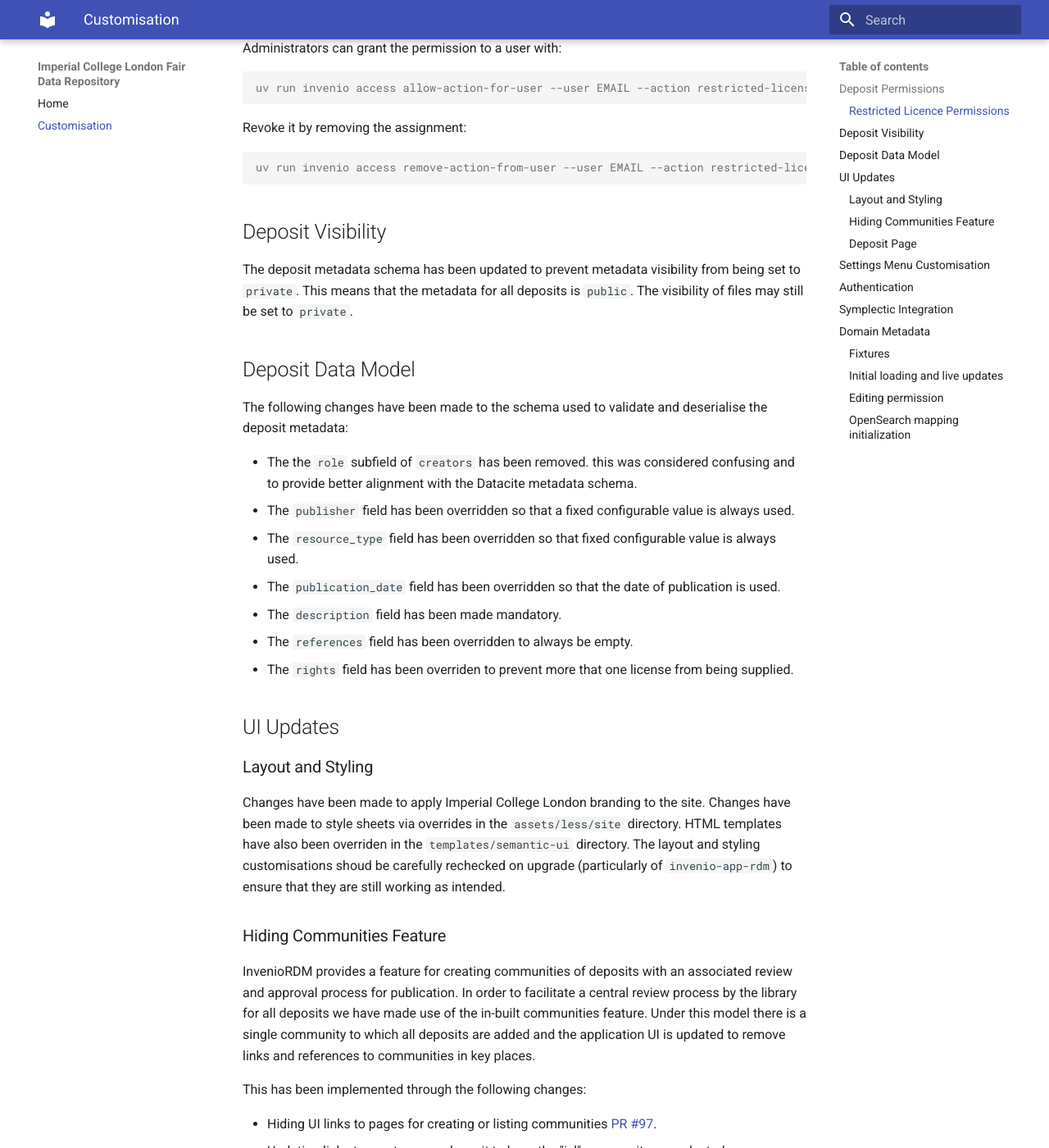
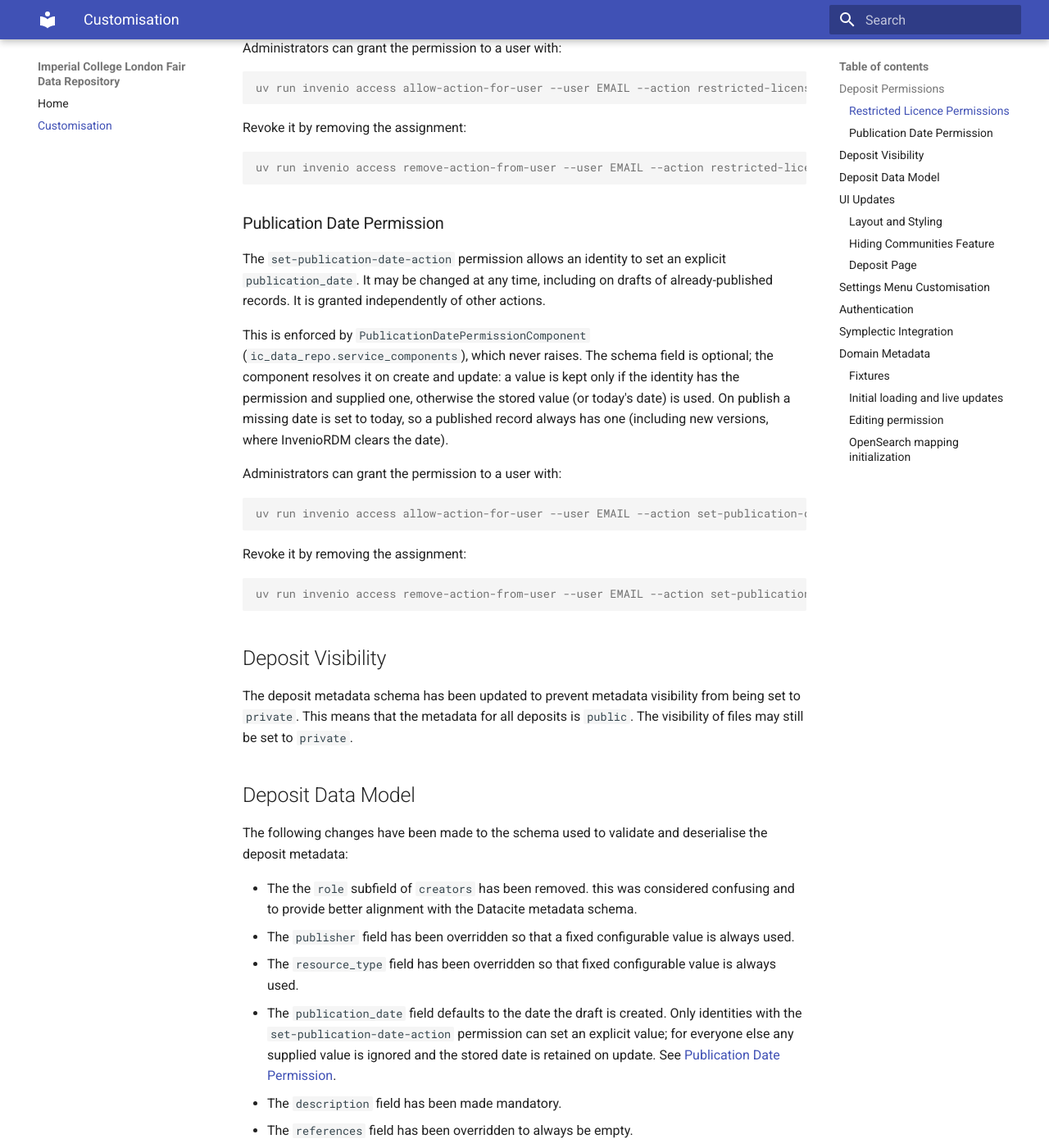
Before and after one commit to ImperialCollegeLondon/fair-data-repository, an MkDocs documentation site: the page built from docs/customisation.md, in a window 1280 px wide and 1400 px high, scrolled down 658 px. Shown: the whole window at 82% size. Built offline with MkDocs 1.6.1 and Material for MkDocs 9.7.7, drawn with Linux system fonts in a browser that asks for light colours; some of the changed text lies outside the part shown.

Commit message:
Implement set_publication_date permission

````diff
--- a/docs/customisation.md
+++ b/docs/customisation.md
@@ -32,6 +32,31 @@
 uv run invenio access remove-action-from-user --user EMAIL --action restricted-license-action
 ```
 
+### Publication Date Permission
+
+The `set-publication-date-action` permission allows an identity to set an explicit
+`publication_date`. It may be changed at any time, including on drafts of
+already-published records. It is granted independently of other actions.
+
+This is enforced by `PublicationDatePermissionComponent`
+(`ic_data_repo.service_components`), which never raises. The schema field is optional;
+the component resolves it on create and update: a value is kept only if the identity has
+the permission and supplied one, otherwise the stored value (or today's date) is used.
+On publish a missing date is set to today, so a published record always has one
+(including new versions, where InvenioRDM clears the date).
+
+Administrators can grant the permission to a user with:
+
+```console
+uv run invenio access allow-action-for-user --user EMAIL --action set-publication-date-action
+```
+
+Revoke it by removing the assignment:
+
+```console
+uv run invenio access remove-action-from-user --user EMAIL --action set-publication-date-action
+```
+
 ## Deposit Visibility
 
 The deposit metadata schema has been updated to prevent metadata visibility from being
@@ -49,8 +74,10 @@
     used.
 - The `resource_type` field has been overridden so that fixed configurable value is
     always used.
-- The `publication_date` field has been overridden so that the date of publication is
-    used.
+- The `publication_date` field defaults to the date the draft is created. Only
+    identities with the `set-publication-date-action` permission can set an explicit
+    value; for everyone else any supplied value is ignored and the stored date is
+    retained on update. See [Publication Date Permission](#publication-date-permission).
 - The `description` field has been made mandatory.
 - The `references` field has been overridden to always be empty.
 - The `rights` field has been overriden to prevent more that one license from being
@@ -97,10 +124,11 @@
     over.
 - The `contributors` field has been customised to add additional help text. This is also
     implemented using the custom `OptionalRoleCreatibutorsField` component.
-- The following fields have been hidden - `resource_type`, `publisher`,
-    `publication_date` and `references`. This has been implemented by overriding with
-    the custom `HiddenField` component. Some values have still had a default value set
-    where we want values to be present in the metadata but not editable by the user.
+- The following fields have been hidden - `resource_type`, `publisher` and `references`.
+    This has been implemented by overriding with the custom `HiddenField` component. The
+    `publication_date` field is removed from the form entirely by overriding it with a
+    `NullElement`. Some values have still had a default value set where we want values
+    to be present in the metadata but not editable by the user.
 - The `description` field has been customised to use a standard textarea rather than a
     rich text editor as it was considered that plain text was more appropriate for this
     field. It has also been made a mandatory field.
````
Also changed, not shown: docs/knowledge_base/customisation/permissions.md (+17 -0 lines), docs/knowledge_base/customisation/service-components.md (+5 -0 lines), docs/knowledge_base/customisation/service-workflows.md (+1 -1 lines), site/ic_data_repo/config/settings.py, site/ic_data_repo/imperial_schema.py, site/ic_data_repo/permissions.py, site/ic_data_repo/service_components.py, site/ic_data_repo/utils.py, site/pyproject.toml, 4 other files.
